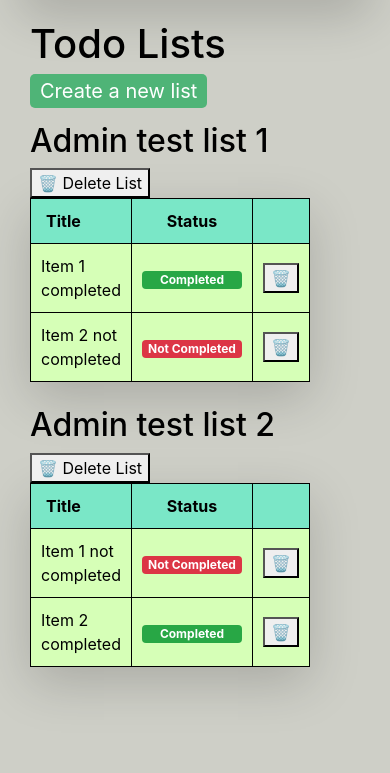
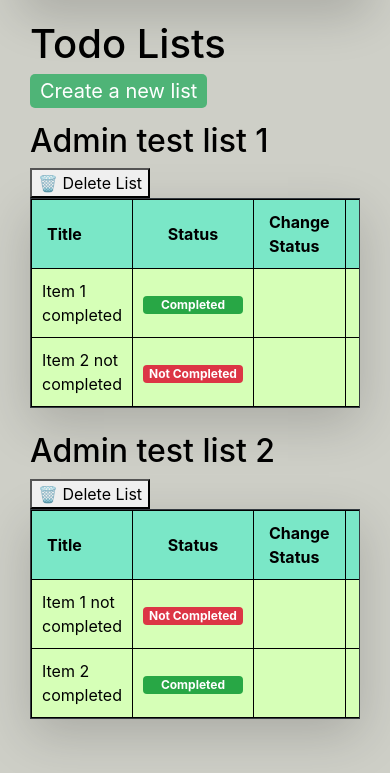
Before and after one commit to duze-elo/Django_Test, a Django app: page /todos/ in a window 390 px wide. Shown: the part 71-844 px from the top of the page. Run offline with Django 5.2, Linux system fonts and the light colour scheme; a user stored in the database is signed in; data comes from the database, SQL or seed files in the repository; both versions use the stored data as it was after the commit; some libraries are stand-ins or nearby versions.

Commit message:
fixed todo table responsiveness

```diff
--- a/myapp/templates/base.html
+++ b/myapp/templates/base.html
@@ -3,7 +3,7 @@
 <html lang="en">
   <head>
     <meta charset="UTF-8" />
-    <meta name="viewport" content="width=device-width, initial-scale=1.0" />
+    <meta name="viewport" content="width=device-width, initial-scale=1.0"/>
     <title>
       {% block title %}
         Django App
--- a/myapp/templates/todo_create.html
+++ b/myapp/templates/todo_create.html
@@ -6,10 +6,11 @@
     <a class="create-link" href="{% url 'todos' %}">Go back</a>
 </p>
 
+<div class="table-responsive shadow-lg border border-dark">
     <form method="post">
         {% csrf_token %}
 
-    <table class="shadow-lg">
+        <table class="col-12">
             <thead>
                 <tr>
                     <th>
@@ -54,7 +55,7 @@
             </tbody>
         </table>
     </form>
-
+</div>
 <script>
     let itemIndex = 1;
 
--- a/myapp/templates/todos.html
+++ b/myapp/templates/todos.html
@@ -15,12 +15,14 @@
         {% csrf_token %}
         <button type="submit" onclick="return confirm('Are You sure to remove the list?')">🗑️ Delete List</button>
     </form>
-    <table class="shadow-lg">
+    <div class="table-responsive shadow-lg border border-dark">
+        <table class="col-12">
             <thead>
                 <tr>
-                <th class="col-10">Title</th>
-                <th class="text-center">Status</th>
-                <th></th>
+                    <th class="col-8">Title</th>
+                    <th class="col-2 text-center">Status</th>
+                    <th class="col-1">Change Status</th>
+                    <th class="col-1">Remove</th>
                 </tr>
             </thead>
             <tbody>
@@ -35,6 +37,8 @@
                             {% endif %}
                         </td>
                         <td class="text-center">
+                        </td>
+                        <td class="text-center">
                             <form action="{% url 'delete_todo_item' todo.id %}" method="POST" style="display:inline;">
                                 {% csrf_token %}
                                 <button type="submit" onclick="return confirm('Are You sure to remove the component?')">🗑️</button>
@@ -43,7 +47,8 @@
                     </tr>
                 {% endfor %}
             </tbody>
-    </table><br>
+        </table>
+    </div><br>
 {% endfor %}
 
 {% endblock content %}
```
Also changed, not shown: db.sqlite3. Lines whose indentation alone changed are shown as unchanged.
